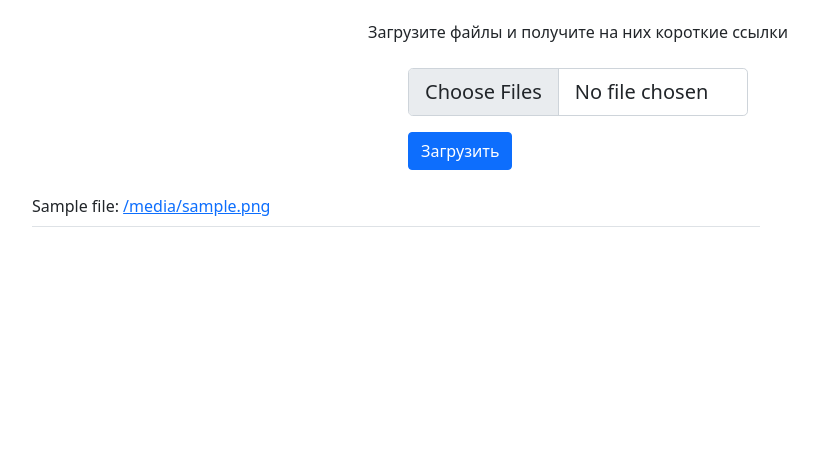
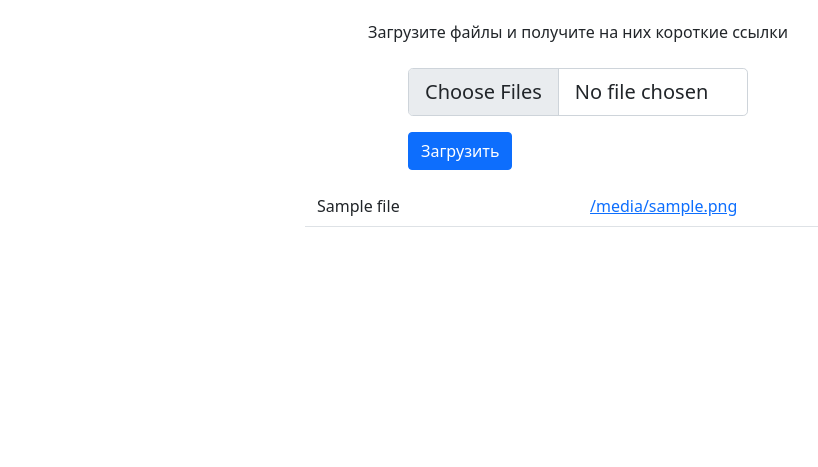
Before and after one commit to dankut25/async-yacut, a Flask app: template yacut/html/templates/upload_files.html in a window 1280 px wide. Shown: the part 148-615 px from the top of the page, without its empty margins (62-880 px from the left). Run offline with Flask 3, Linux system fonts and the light colour scheme; tables that the repository leaves empty hold one stand-in row (values such as "Sample post"); the template is opened without the code that fills it: values that come from a table or form of the project are taken from there, most other values are stand-ins (such as "Sample title", 1, 10 or a date in 2020); some libraries are stand-ins or nearby versions.

Commit message:
correct upload_file function with potential errors

```diff
--- a/yacut/html/templates/upload_files.html
+++ b/yacut/html/templates/upload_files.html
@@ -42,19 +42,29 @@
         {% endif %}
       {% endwith %}
 
-      <div class="col-md-8">
+      <div class="container">
+        <div class="row justify-content-center">
+          <div class="col-md-6">
             {% if files %}
               {% for file in files %}
-            <div class="py-2 border-bottom">
-              <span>{{ file.name }}</span>:
-              {% if file.url %}
+                <div class="row py-2 border-bottom">
+                  <div class="col-6 text-start text-break">
+                    {{ file.name }}
+                  </div>
+                  <div class="col-6 text-start text-break">
+                    {% if file.error %}
+                      <span class="text-danger">
+                        <strong>Ошибка:</strong> {{ file.error }}
+                      </span>
+                    {% else %}
                       <a href="{{ file.url }}">{{ file.url }}</a>
-              {% else %}
-                <span class="text-danger">Ошибка: {{ file.error }}</span>
                     {% endif %}
                   </div>
-          {% endfor %}
+                </div>
+              {% endfor%}
             {% endif %}
+          </div>
+        </div>
       </div>
     </section>
   </main>
```
Also changed, not shown: yacut/utils.py (+3 -4 lines). Lines whose indentation alone changed are shown as unchanged.
